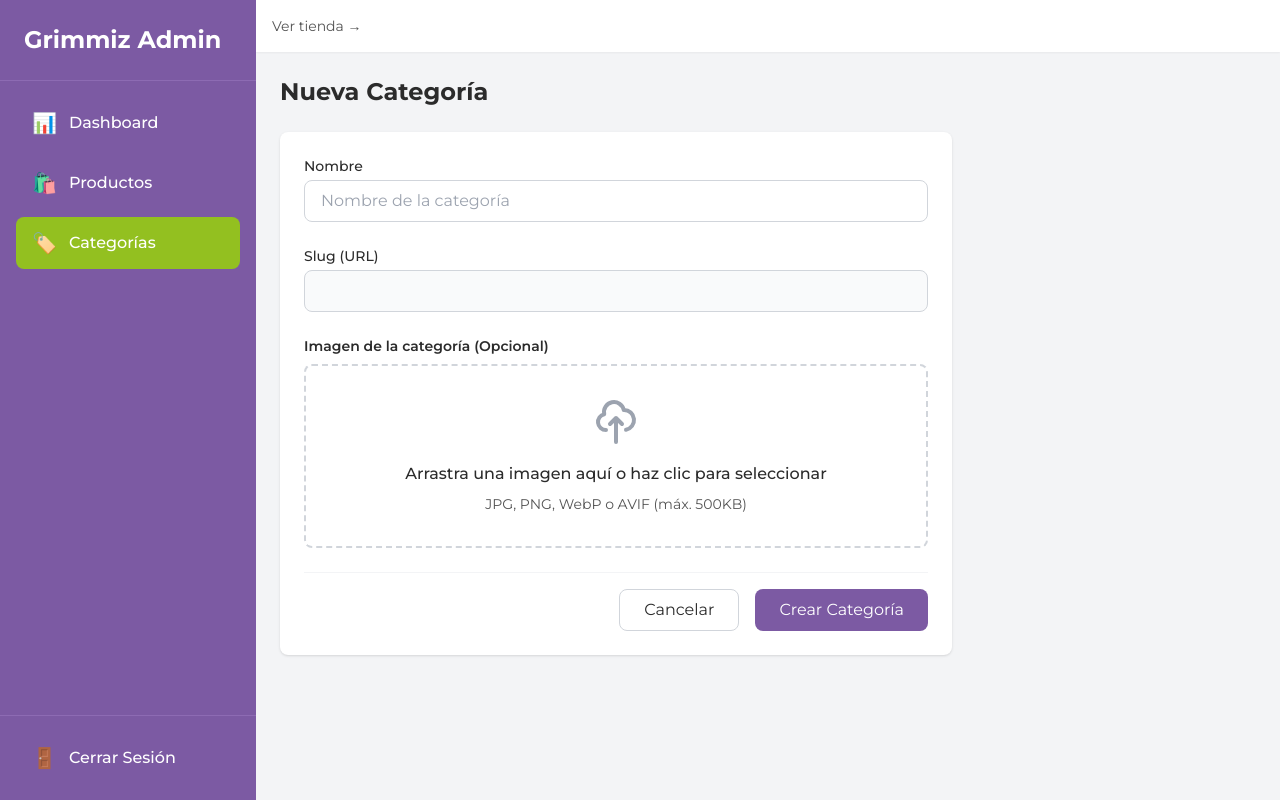
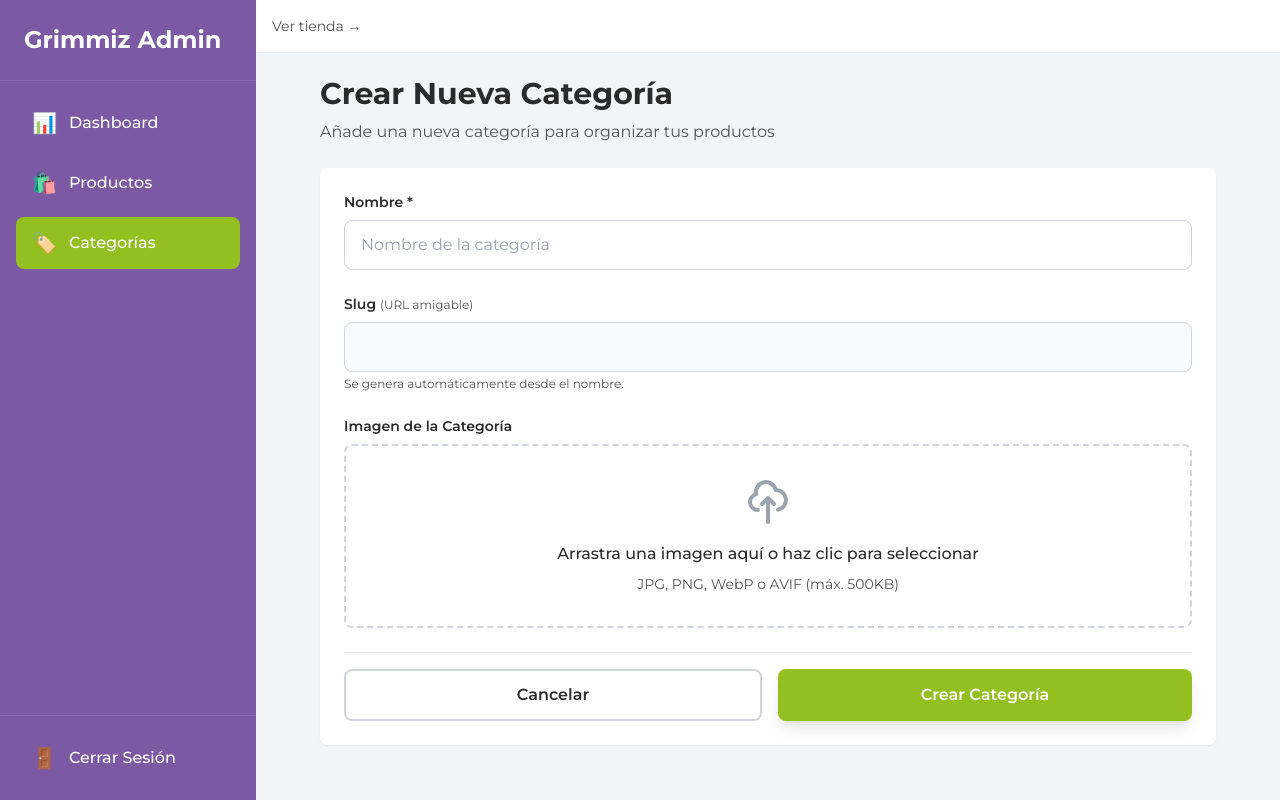
Before and after one commit to ivanm082/grimmiz, a Next.js app: page /admin/categories/new in a window 1280 px wide. Built offline with nearby package versions, Linux system fonts and the light colour scheme.

Commit message:
Unificar diseño de páginas de categorías con páginas de productos en el admin

```diff
--- a/app/admin/categories/[id]/page.tsx
+++ b/app/admin/categories/[id]/page.tsx
@@ -33,11 +33,16 @@ export default async function EditCategoryPage({ params }: PageProps) {
 
     return (
         <AdminLayout>
-            <div className="max-w-7xl mx-auto space-y-6">
-                <div className="flex items-center justify-between">
-                    <h1 className="text-2xl font-bold text-grimmiz-text">Editar Categoría</h1>
+            <div className="max-w-4xl mx-auto">
+                {/* Header */}
+                <div className="mb-6">
+                    <h1 className="text-3xl font-bold text-grimmiz-text mb-2">Editar Categoría</h1>
+                    <p className="text-grimmiz-text-secondary">
+                        Modifica la información de la categoría
+                    </p>
                 </div>
 
+                {/* Form */}
                 <CategoryForm category={category} mode="edit" />
             </div>
         </AdminLayout>
--- a/app/admin/categories/new/page.tsx
+++ b/app/admin/categories/new/page.tsx
@@ -4,11 +4,16 @@ import AdminLayout from '@/components/admin/AdminLayout'
 export default function NewCategoryPage() {
     return (
         <AdminLayout>
-            <div className="max-w-7xl mx-auto space-y-6">
-                <div className="flex items-center justify-between">
-                    <h1 className="text-2xl font-bold text-grimmiz-text">Nueva Categoría</h1>
+            <div className="max-w-4xl mx-auto">
+                {/* Header */}
+                <div className="mb-6">
+                    <h1 className="text-3xl font-bold text-grimmiz-text mb-2">Crear Nueva Categoría</h1>
+                    <p className="text-grimmiz-text-secondary">
+                        Añade una nueva categoría para organizar tus productos
+                    </p>
                 </div>
 
+                {/* Form */}
                 <CategoryForm mode="create" />
             </div>
         </AdminLayout>
--- a/components/admin/CategoryForm.tsx
+++ b/components/admin/CategoryForm.tsx
@@ -102,64 +102,71 @@ export default function CategoryForm({ category, mode }: CategoryFormProps) {
     }
 
     return (
-        <form onSubmit={handleSubmit} className="max-w-2xl bg-white rounded-lg shadow p-6">
+        <form onSubmit={handleSubmit} className="bg-white rounded-lg shadow-sm p-6">
             {error && (
-                <div className="mb-4 p-4 bg-red-50 border border-red-200 rounded-lg text-red-700">
-                    {error}
+                <div className="mb-6 p-4 bg-red-50 border border-red-200 rounded-lg">
+                    <p className="text-red-800 text-sm">{error}</p>
                 </div>
             )}
 
             <div className="space-y-6">
+                {/* Nombre */}
                 <div>
-                    <label className="block text-sm font-medium text-grimmiz-text mb-1">
-                        Nombre
+                    <label htmlFor="name" className="block text-sm font-semibold text-grimmiz-text mb-2">
+                        Nombre *
                     </label>
                     <input
                         type="text"
+                        id="name"
                         value={formData.name}
                         onChange={(e) => handleChange('name', e.target.value)}
-                        className="w-full px-4 py-2 border border-gray-300 rounded-lg focus:ring-2 focus:ring-primary focus:border-transparent outline-none transition-all"
                         placeholder="Nombre de la categoría"
+                        className="w-full px-4 py-3 border border-gray-300 rounded-lg focus:outline-none focus:ring-2 focus:ring-primary focus:border-primary transition-colors"
                         required
                     />
                 </div>
 
+                {/* Slug */}
                 <div>
-                    <label className="block text-sm font-medium text-grimmiz-text mb-1">
-                        Slug (URL)
+                    <label htmlFor="slug" className="block text-sm font-semibold text-grimmiz-text mb-2">
+                        Slug <span className="text-xs font-normal text-grimmiz-text-secondary">(URL amigable)</span>
                     </label>
                     <input
                         type="text"
+                        id="slug"
                         value={formData.slug}
                         readOnly
-                        className="w-full px-4 py-2 bg-gray-50 border border-gray-300 rounded-lg text-gray-500 cursor-not-allowed"
+                        className="w-full px-4 py-3 bg-gray-50 border border-gray-300 rounded-lg text-gray-500 cursor-not-allowed"
                     />
+                    <p className="text-xs text-grimmiz-text-secondary mt-1">
+                        Se genera automáticamente desde el nombre.
+                    </p>
                 </div>
 
-                <div>
-                    <ImageUpload
-                        value={formData.image_url}
-                        onChange={(url) => handleChange('image_url', url)}
-                        label="Imagen de la categoría (Opcional)"
-                        folder="categories"
-                    />
-                </div>
+                {/* Imagen */}
+                <ImageUpload
+                    value={formData.image_url}
+                    onChange={(url) => handleChange('image_url', url)}
+                    label="Imagen de la Categoría"
+                    folder="categories"
+                />
 
-                <div className="flex justify-end gap-4 pt-4 border-t border-gray-100">
+                {/* Botones */}
+                <div className="flex gap-4 pt-4 border-t border-gray-200">
                     <button
                         type="button"
                         onClick={handleCancel}
-                        className="px-6 py-2 border border-gray-300 rounded-lg text-grimmiz-text hover:bg-gray-50 transition-colors"
+                        className="flex-1 px-6 py-3 border-2 border-gray-300 text-grimmiz-text rounded-lg font-semibold hover:bg-gray-50 transition-colors"
                         disabled={isSubmitting}
                     >
                         Cancelar
                     </button>
                     <button
                         type="submit"
-                        className="px-6 py-2 bg-primary text-white rounded-lg hover:bg-primary/90 transition-colors disabled:opacity-50"
+                        className="flex-1 px-6 py-3 bg-secondary text-white rounded-lg font-semibold hover:bg-secondary-dark transition-colors shadow-lg hover:shadow-xl disabled:opacity-50 disabled:cursor-not-allowed"
                         disabled={isSubmitting}
                     >
-                        {isSubmitting ? 'Guardando...' : (mode === 'create' ? 'Crear Categoría' : 'Guardar Cambios')}
+                        {isSubmitting ? 'Guardando...' : (mode === 'create' ? 'Crear Categoría' : 'Actualizar Categoría')}
                     </button>
                 </div>
             </div>
```
